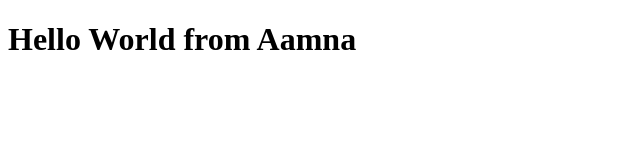
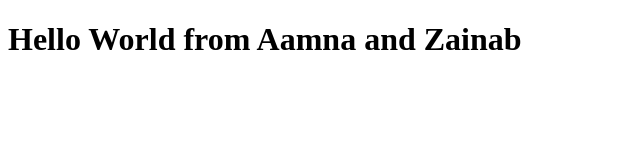
Before and after one commit to AamnaBashir/Bootcamp2020, a plain HTML site: page index.html in a window 1280 px wide. Shown: the whole page, without its empty margins (0-640 px from the left). Drawn offline with Linux system fonts and the light colour scheme.

Commit message:
Update index.html

```diff
--- a/index.html
+++ b/index.html
@@ -6,6 +6,6 @@
     <title>Document</title>
 </head>
 <body>
-    <h1>Hello World from Aamna </h1>
+    <h1>Hello World from Aamna and Zainab </h1>
 </body>
 </html>
```
